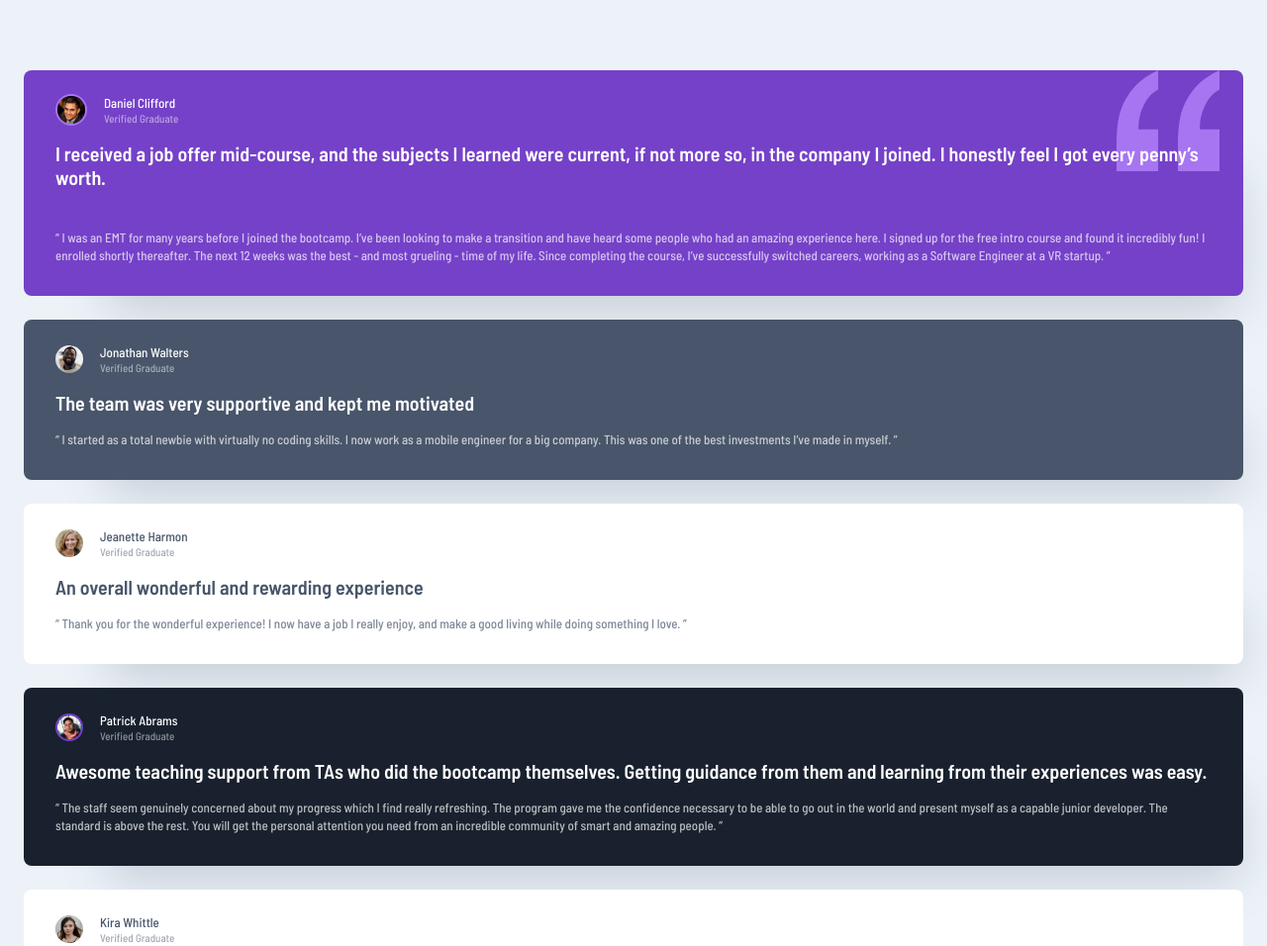
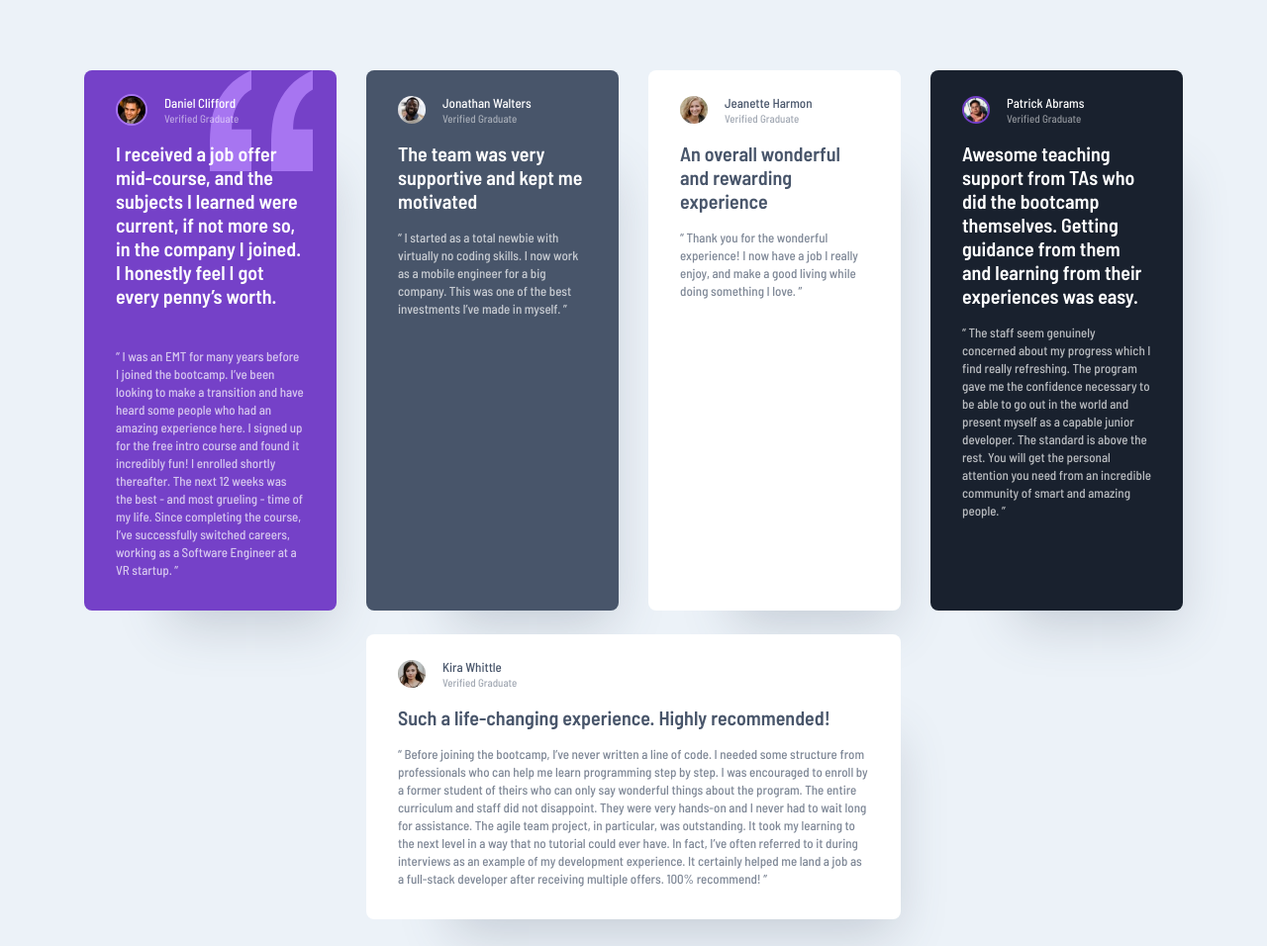
Before and after one commit to gchristofferson/testimonials-grid-section, a plain HTML site: page index.html in a window 1280 px wide. Shown: the top 956 px of the page at 99% size. Drawn offline with Linux system fonts and the light colour scheme.

Commit message:
added flex properties for responsive tablet layout

```diff
--- a/css/style.css
+++ b/css/style.css
@@ -82,12 +82,6 @@ GENERAL LAYOUT
     background-color: var(--light-grayish-blue);
 }
 
-.grid {
-    display: grid;
-    row-gap: 24px;
-    grid-template-columns: auto;
-}
-
 .wrapper {
     display: flex;
     flex-direction: column;
@@ -97,7 +91,22 @@ GENERAL LAYOUT
 }
 
 .main {
+    /* 1158 breakpoint, change to grid */
+    display: flex;
+    flex-direction: row;
+    flex-wrap: wrap;
+    justify-content: center;
+    row-gap: 24px;
+    column-gap: 30px;
     padding: 71px 24px;
+    margin: 0 auto;
+    max-width: 1158px;
+}
+
+.main > * {
+    flex: 1 0 255px;
+    max-height: 572px;
+    max-width: 540px;
 }
 
 [class^="testimonial-"] {
--- a/index.html
+++ b/index.html
@@ -24,7 +24,7 @@
 
 <body class="body">
 
-  <main class="main grid">
+  <main class="main">
 
   <article class="testimonial-1">
     <div class="testimonial__person">
```
